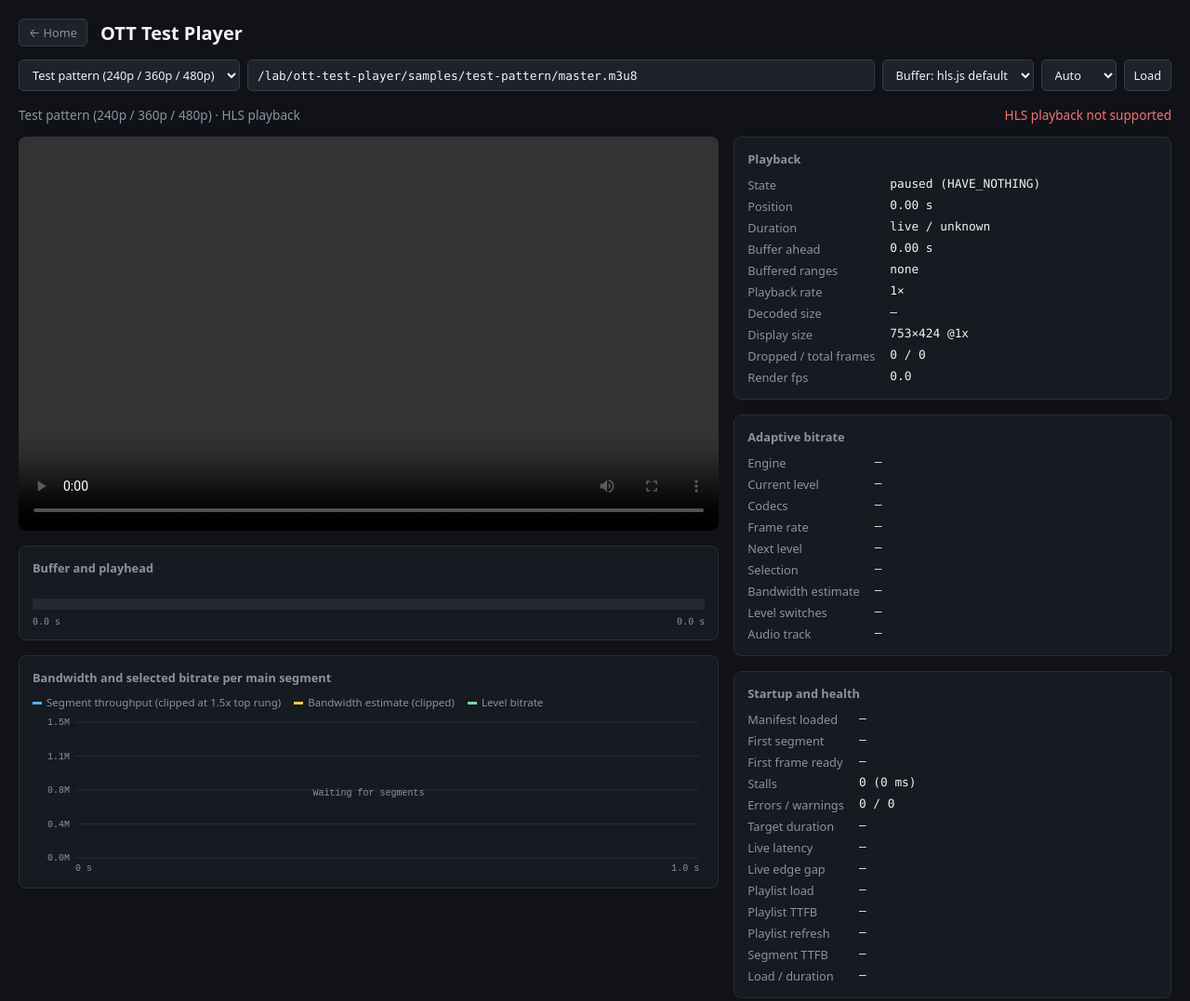
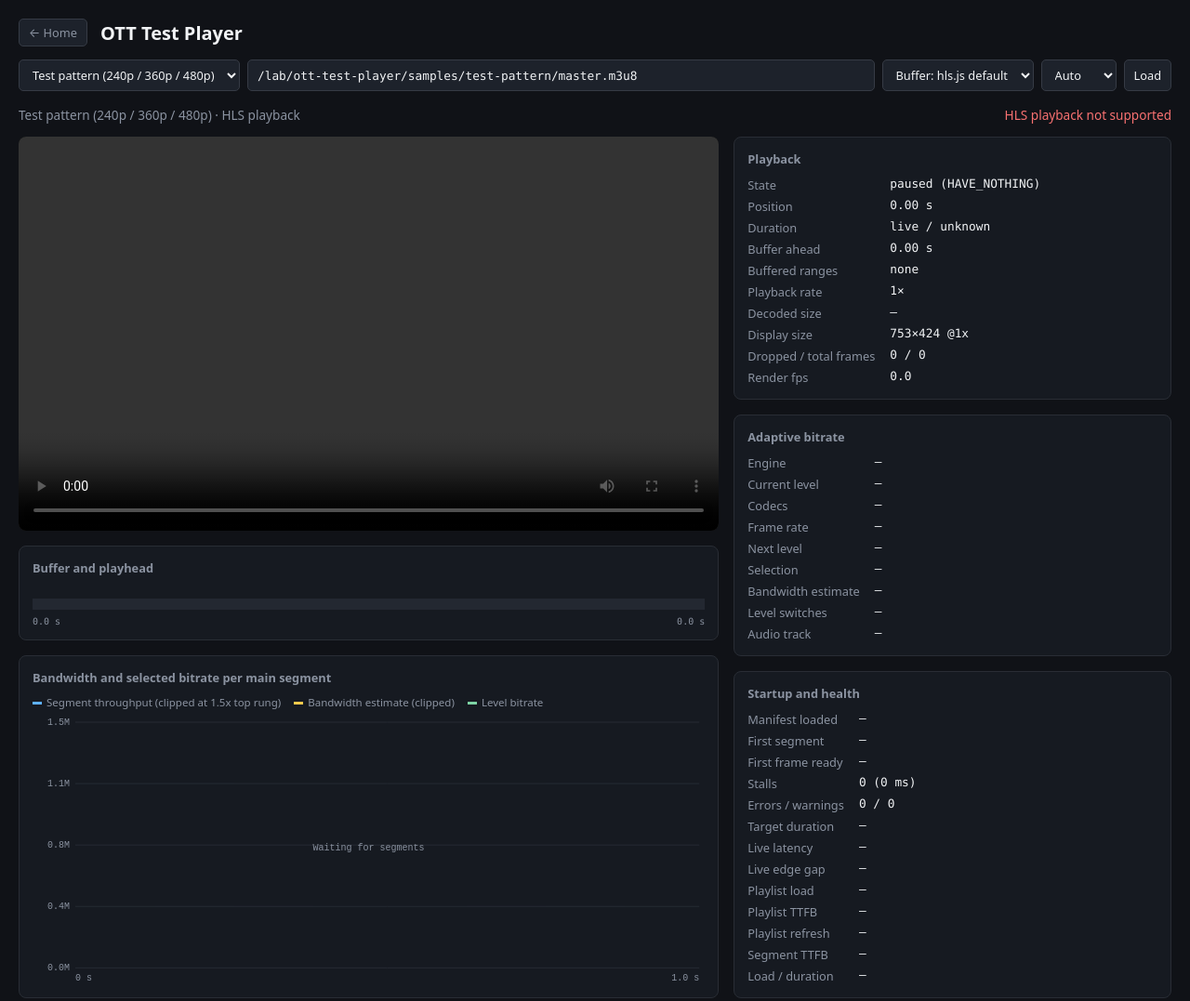
Before and after one commit to janakasud/janakasud.github.io, an Astro site: page /lab/ott-test-player in a window 1280 px wide. Shown: the top 1077 px of the page at 93% size. Built offline with nearby package versions, Linux system fonts and the light colour scheme; Astro itself is replaced by a stand-in of ours.

Commit message:
updated ott-test-player UI alignments

```diff
--- a/src/pages/lab/ott-test-player/index.astro
+++ b/src/pages/lab/ott-test-player/index.astro
@@ -47,8 +47,10 @@
     .status { color: var(--ok); }
     .status.error { color: var(--bad); }
 
-    .layout { display: grid; grid-template-columns: minmax(0, 1.6fr) minmax(300px, 1fr); gap: 16px; align-items: start; }
+    .layout { display: grid; grid-template-columns: minmax(0, 1.6fr) minmax(300px, 1fr); gap: 16px; align-items: stretch; }
     .col { display: grid; gap: 16px; }
+    .col.main { grid-template-rows: auto auto 1fr; }   /* video, timeline, chart (takes the rest) */
+    .col.main > .card:last-child { display: flex; flex-direction: column; }
     .tables { display: grid; grid-template-columns: 1fr 1.3fr; gap: 16px; margin: 16px 0; }
 
     video { display: block; width: 100%; aspect-ratio: 16 / 9; background: #000; border-radius: 8px; }
@@ -60,7 +62,9 @@
 
     canvas { display: block; width: 100%; }
     #tl { height: 44px; }
-    #chart { height: 170px; }
+    /* The canvas is absolutely positioned so it adds no size to the layout; the box sets the height. */
+    .chartbox { position: relative; flex: 1; min-height: 170px; }
+    .chartbox canvas { position: absolute; inset: 0; height: 100%; }
     .legend { display: flex; gap: 14px; font-size: 0.72rem; color: var(--dim); margin-bottom: 8px; flex-wrap: wrap; }
     .legend i { display: inline-block; width: 10px; height: 3px; margin-right: 5px; vertical-align: middle; }
 
@@ -129,7 +133,7 @@
 
     <div class="layout">
       <!-- Video and charts -->
-      <div class="col">
+      <div class="col main">
         <video id="video" controls playsinline preload="metadata"></video>
         <section class="card">
           <h2>Buffer and playhead</h2>
@@ -142,7 +146,7 @@
             <span><i style="background:var(--warn)"></i>Bandwidth estimate (clipped)</span>
             <span><i style="background:var(--ok)"></i>Level bitrate</span>
           </div>
-          <canvas id="chart"></canvas>
+          <div class="chartbox"><canvas id="chart"></canvas></div>
         </section>
       </div>
 
@@ -375,7 +379,8 @@
     // Canvas drawing: timeline and throughput chart follow the current playback state.
     function cv(id) {
       const c = $(id), r = c.getBoundingClientRect(), d = window.devicePixelRatio || 1;
-      if (c.width !== Math.round(r.width * d)) { c.width = Math.round(r.width * d); c.height = Math.round(r.height * d); }
+      const W = Math.round(r.width * d), H = Math.round(r.height * d);
+      if (c.width !== W || c.height !== H) { c.width = W; c.height = H; }
       const x = c.getContext("2d");
       x.setTransform(d, 0, 0, d, 0, 0);
       x.clearRect(0, 0, r.width, r.height);
```
